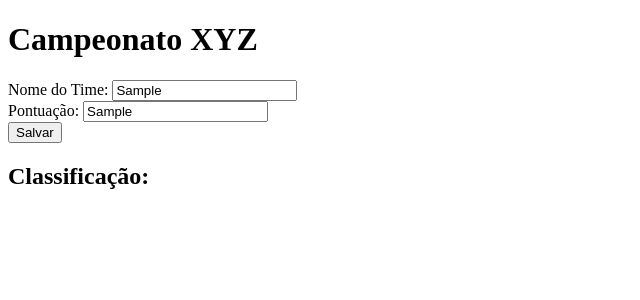
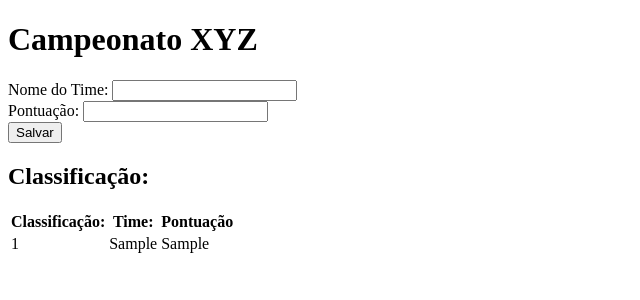
Before and after one commit to MatGoulart3003/prova1-Tec5, an Angular app in the folder prova1/: page / in a window 1280 px wide. Both pictures are taken after typing "Sample", "Sample" into the empty fields and a click on the input "Salvar". Shown: the top 300 px of the page, without its empty margins (0-640 px from the left). Built offline with nearby package versions, Linux system fonts and the light colour scheme.

Commit message:
commitando tabela quase funcionando certo, falta a logica da pontuação

```diff
--- a/prova1/src/app/app.component.html
+++ b/prova1/src/app/app.component.html
@@ -1,15 +1,15 @@
 <h1>Campeonato XYZ</h1>
 
-<form >
+<form #myForm="ngForm" (submit)="salvaTime(myForm)">
 
   <div>
     <label>Nome do Time: </label>
-    <input type="text" name="nome">
+    <input type="text" name="nome" [(ngModel)]="novoTime.nome">
   </div>
 
   <div>
     <label>Pontuação: </label>
-    <input type="text" name="pontos">
+    <input type="text" name="pontuacao" [(ngModel)]="novoTime.pontuacao">
   </div>
 
   <div>
@@ -18,4 +18,30 @@
 
   <h2>Classificação:</h2>
 
+  <div *ngFor="let time of timeLista">
+
+    <table>
+      <thead>
+
+        <tr>
+          <th>Classificação:</th>
+          <th>Time:</th>
+          <th>Pontuação</th>
+        </tr>
+
+      </thead>
+
+      <tbody>
+
+        <td>1</td>
+        <td> {{ time.nome }} </td>
+        <td> {{ time.pontuacao }} </td>
+
+      </tbody>
+
+
+    </table>
+
+  </div>
+
 </form>
--- a/prova1/src/app/app.component.ts
+++ b/prova1/src/app/app.component.ts
@@ -1,6 +1,7 @@
-import { Time } from '@angular/common';
+
 import { Component } from '@angular/core';
 import { NgForm } from '@angular/forms';
+import { Team } from './team';
 
 
 @Component({
@@ -11,13 +12,13 @@ import { NgForm } from '@angular/forms';
 export class AppComponent {
   title = 'prova1';
 
-  novoTime: Time = {} as Time
-  timeLista: Time []=[]
+  novoTime: Team = {} as Team
+  timeLista: Team []=[]
 
   salvaTime(form:NgForm){
 
     this.timeLista.push(this.novoTime)
-    this.novoTime = {} as Time
+    this.novoTime = {} as Team
 
     form.resetForm()
   }
--- a/prova1/src/app/time.ts
+++ b/prova1/src/app/team.ts
@@ -1,4 +1,4 @@
-export interface Time{
+export interface Team{
 
     nome:string
     pontuacao:number
```
